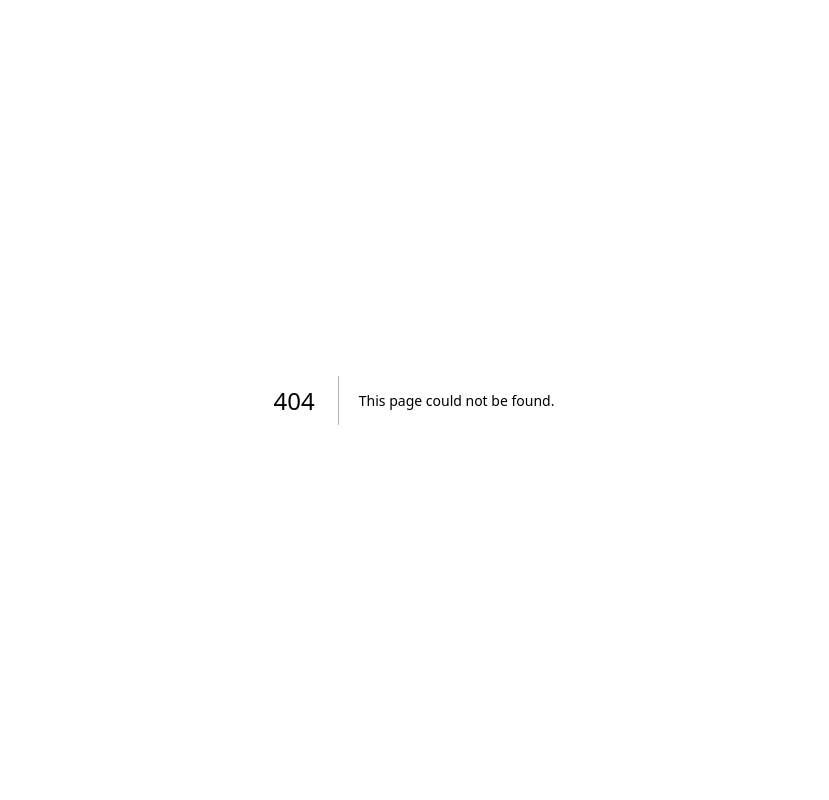
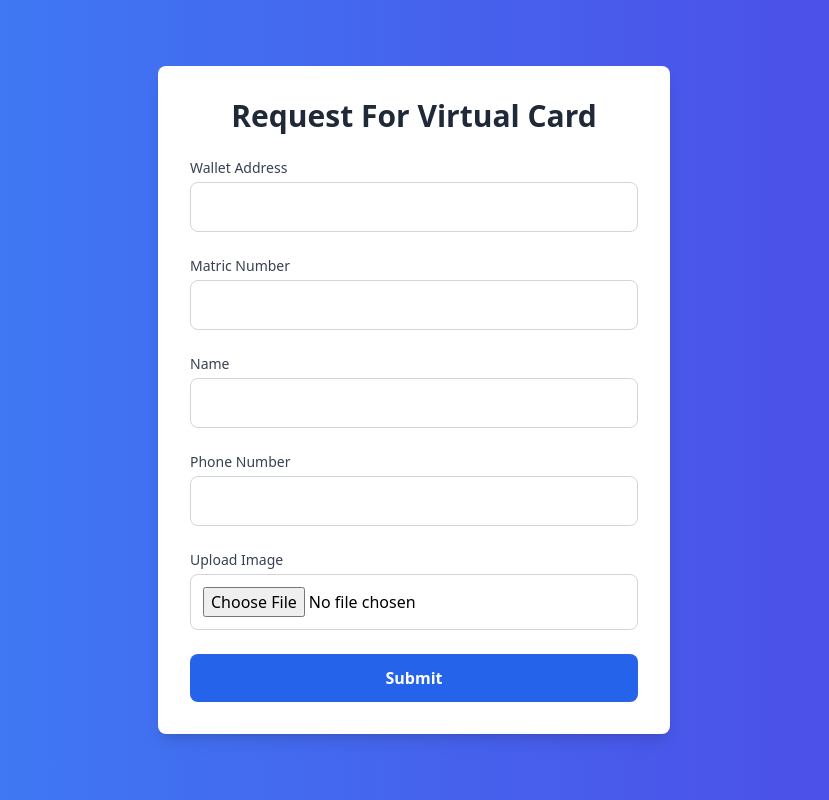
Before and after one commit to bellobambo/helloApe, a Next.js app in the folder frontend/: page /request-card in a window 1280 px wide. Before the commit this address had no page. Shown: the whole page, without its empty margins (226-1055 px from the left). Built offline with nearby package versions, Linux system fonts and the light colour scheme.

Commit message:
student id card and student data

```diff
--- a/frontend/app/card/page.js
+++ b/frontend/app/card/page.js
@@ -1,36 +1,30 @@
 "use client";
-import { useState, useEffect } from "react";
+import { useState } from "react";
 import { ethers } from "ethers";
 import TokenTransfer from "../TokenTransfer.json";
+import useStore from "../../utils/store";
+import { DiamondPlus } from "lucide-react";
 
 const tokenAddress = "0x8257241C80A0F42C01818539A603962822D4a27D";
 
 function App() {
-  const [userAddress, setUserAddress] = useState("");
   const [receiverAddress, setReceiverAddress] = useState("");
   const [amount, setAmount] = useState("");
   const [status, setStatus] = useState("");
+  const [modal, setModal] = useState(false);
+  const { formData } = useStore();
 
-  useEffect(() => {
-    const fetchAccount = async () => {
-      if (typeof window.ethereum !== "undefined") {
-        try {
-          const accounts = await window.ethereum.request({
-            method: "eth_requestAccounts",
-          });
-          setUserAddress(accounts[0]);
-        } catch (error) {
-          console.error("Error fetching accounts:", error);
+  if (!formData) {
+    return <p>No data available.</p>;
   }
-      }
+
+  const handleClick = () => {
+    setModal((prevState) => !prevState);
   };
-    fetchAccount();
-  }, []);
 
   const handleTransfer = async () => {
     if (!receiverAddress || !amount) {
       alert("Please enter a valid amount and receiver address.");
-
       return;
     }
 
@@ -55,14 +49,87 @@ function App() {
       setStatus("Transfer successful!");
     } catch (error) {
       console.error("Error transferring tokens:", error);
-      // setStatus("Transfer failed. Please check the details and try again.");
       alert("Transfer failed. Please check the details and try again.");
     }
   };
 
   return (
     <div className="min-h-screen flex items-center justify-center p-6 bg-blue-400">
-      <div className="w-full max-w-md bg-blue-100 shadow-md rounded-lg p-6">
+      <div className="flex items-center justify-center min-h-screen">
+        <div className="w-[350px] h-[500px] bg-white rounded-xl shadow-lg border border-gray-300 relative">
+          <div className="bg-blue-600 text-white rounded-t-xl p-4">
+            <div className="flex items-center justify-center space-x-2">
+              <DiamondPlus />
+
+              <div>
+                <h2 className="text-lg font-bold">UniToken</h2>
+                <p className="text-sm">Student Identification Card</p>
+              </div>
+            </div>
+          </div>
+
+          <div className="flex flex-col items-center mt-4">
+            {formData.image ? (
+              <img
+                src={
+                  typeof formData.image === "string"
+                    ? formData.image
+                    : URL.createObjectURL(formData.image) || "-"
+                }
+                alt=""
+                className="w-24 h-24 rounded-full border-4 border-blue-500 shadow-md"
+              />
+            ) : (
+              <div className="w-24 h-24 rounded-full bg-gray-200 border-4 border-blue-500 shadow-md flex items-center justify-center">
+                <span className="text-gray-400">No Image</span>
+              </div>
+            )}
+          </div>
+
+          {/* Personal Details */}
+          <div className="px-4 mt-6">
+            <p className="text-sm font-semibold">
+              <span className="block">Name:</span> {formData.name || "N/A"}
+            </p>
+            <p className="text-sm font-semibold mt-2">
+              <span className="block">Matric Number:</span>{" "}
+              {formData.matricNumber || "N/A"}
+            </p>
+            <p className="text-sm font-semibold mt-2">
+              <span className="block">Wallet Address:</span>
+              <span className="text-xs text-gray-600">
+                {formData.userAddress || "N/A"}
+              </span>
+            </p>
+            <p className="text-sm font-semibold mt-2">
+              <span className="block">Phone Number:</span>{" "}
+              {formData.phoneNumber || "N/A"}
+            </p>
+          </div>
+
+          {/* Footer */}
+          <div className="absolute bottom-0 w-full bg-gray-100 rounded-b-xl px-4 py-2">
+            <button
+              className="w-full bg-blue-600 text-white py-2 rounded-md hover:bg-blue-700 transition-all"
+              onClick={handleClick}
+            >
+              Pay
+            </button>
+          </div>
+        </div>
+      </div>
+
+      {modal && (
+        <div className="fixed inset-0 flex items-center justify-center bg-black bg-opacity-50 z-50">
+          <div className="relative w-full max-w-md bg-blue-100 shadow-md rounded-lg p-6">
+            {/* Close Icon */}
+            <button
+              className="absolute top-4 right-4 text-blue-600 hover:text-blue-800 text-lg font-bold"
+              onClick={handleClick}
+            >
+              &times;
+            </button>
+
             <h1 className="text-2xl font-semibold text-blue-800 mb-4 text-center">
               Token Transfer
             </h1>
@@ -74,9 +141,9 @@ function App() {
               </label>
               <div
                 className="bg-blue-200 text-blue-800 p-2 rounded-md text-sm truncate"
-            title={userAddress}
+                title={formData.userAddress}
               >
-            {userAddress || "Fetching your address..."}
+                {formData.userAddress || "Fetching your address..."}
               </div>
             </div>
 
@@ -120,7 +187,9 @@ function App() {
             {status && (
               <p
                 className={`mt-4 text-center font-medium ${
-              status.includes("successful") ? "text-green-600" : "text-red-600"
+                  status.includes("successful")
+                    ? "text-green-600"
+                    : "text-red-600"
                 }`}
               >
                 {status}
@@ -128,6 +197,8 @@ function App() {
             )}
           </div>
         </div>
+      )}
+    </div>
   );
 }
 
--- /dev/null
+++ b/frontend/app/request-card/page.js
@@ -0,0 +1,163 @@
+"use client";
+
+import useStore from "@/utils/store";
+import React, { useState, useEffect } from "react";
+import { useRouter } from "next/navigation";
+
+const Page = () => {
+  const router = useRouter();
+  const [formData, setFormData] = useState({
+    matricNumber: "",
+    name: "",
+    phoneNumber: "",
+    image: null,
+  });
+  const { userAddress, setUserAddress, setFormData: saveFormData } = useStore();
+
+  useEffect(() => {
+    const fetchAccount = async () => {
+      if (typeof window.ethereum !== "undefined") {
+        try {
+          const accounts = await window.ethereum.request({
+            method: "eth_requestAccounts",
+          });
+          setUserAddress(accounts[0]);
+        } catch (error) {
+          console.error("Error fetching accounts:", error);
+        }
+      }
+    };
+
+    fetchAccount();
+  }, [setUserAddress]);
+
+  const handleInputChange = (e) => {
+    const { name, value } = e.target;
+    setFormData({
+      ...formData,
+      [name]: value,
+    });
+  };
+
+  const handleImageChange = (e) => {
+    setFormData({
+      ...formData,
+      image: e.target.files[0],
+    });
+  };
+
+  const handleSubmit = (e) => {
+    e.preventDefault();
+    saveFormData({ ...formData, userAddress });
+    alert("Form submitted successfully!");
+    router.push("/card");
+  };
+
+  return (
+    <div className="min-h-screen flex items-center justify-center p-6 bg-gradient-to-r from-blue-500 to-indigo-600">
+      <div className="w-full max-w-lg p-8 bg-white rounded-lg shadow-lg">
+        <h2 className="text-3xl font-semibold text-center text-gray-800 mb-6">
+          Request For Virtual Card
+        </h2>
+
+        <form onSubmit={handleSubmit} className="space-y-6">
+          <div className="form-group">
+            <label
+              htmlFor="walletAddress"
+              className="block text-sm font-medium text-gray-700"
+            >
+              Wallet Address
+            </label>
+            <input
+              type="text"
+              value={userAddress || ""}
+              required
+              className="w-full p-3 mt-1 border border-gray-300 rounded-lg focus:outline-none focus:ring-2 focus:ring-blue-500"
+              readOnly
+            />
+          </div>
+
+          <div className="form-group">
+            <label
+              htmlFor="matricNumber"
+              className="block text-sm font-medium text-gray-700"
+            >
+              Matric Number
+            </label>
+            <input
+              type="text"
+              id="matricNumber"
+              name="matricNumber"
+              value={formData.matricNumber}
+              onChange={handleInputChange}
+              required
+              className="w-full p-3 mt-1 border border-gray-300 rounded-lg focus:outline-none focus:ring-2 focus:ring-blue-500"
+            />
+          </div>
+
+          <div className="form-group">
+            <label
+              htmlFor="name"
+              className="block text-sm font-medium text-gray-700"
+            >
+              Name
+            </label>
+            <input
+              type="text"
+              id="name"
+              name="name"
+              value={formData.name}
+              onChange={handleInputChange}
+              required
+              className="w-full p-3 mt-1 border border-gray-300 rounded-lg focus:outline-none focus:ring-2 focus:ring-blue-500"
+            />
+          </div>
+
+          <div className="form-group">
+            <label
+              htmlFor="phoneNumber"
+              className="block text-sm font-medium text-gray-700"
+            >
+              Phone Number
+            </label>
+            <input
+              type="tel"
+              id="phoneNumber"
+              name="phoneNumber"
+              value={formData.phoneNumber}
+              onChange={handleInputChange}
+              required
+              className="w-full p-3 mt-1 border border-gray-300 rounded-lg focus:outline-none focus:ring-2 focus:ring-blue-500"
+            />
+          </div>
+
+          <div className="form-group">
+            <label
+              htmlFor="image"
+              className="block text-sm font-medium text-gray-700"
+            >
+              Upload Image
+            </label>
+            <input
+              type="file"
+              id="image"
+              name="image"
+              accept="image/*"
+              onChange={handleImageChange}
+              className="w-full p-3 mt-1 border border-gray-300 rounded-lg focus:outline-none focus:ring-2 focus:ring-blue-500"
+            />
+          </div>
+
+          <button
+            type="submit"
+            className="w-full py-3 mt-4 bg-blue-600 text-white font-semibold rounded-lg hover:bg-blue-700 focus:outline-none focus:ring-2 focus:ring-blue-500"
+          >
+            Submit
+          </button>
+        </form>
+      </div>
+    </div>
+  );
+};
+
+export default Page;
--- a/frontend/package.json
+++ b/frontend/package.json
@@ -31,7 +31,8 @@
     "next": "15.1.0",
     "react": "^18.3.1",
     "react-dom": "^18.3.1",
-    "tailwind-merge": "^2.5.5"
+    "tailwind-merge": "^2.5.5",
+    "zustand": "^5.0.2"
   },
   "devDependencies": {
     "postcss": "^8",
--- /dev/null
+++ b/frontend/utils/store.js
@@ -0,0 +1,19 @@
+import { create } from "zustand";
+import { persist } from "zustand/middleware";
+
+const useStore = create(
+  persist(
+    (set) => ({
+      userAddress: "",
+      formData: null,
+      setUserAddress: (address) => set(() => ({ userAddress: address })),
+      setFormData: (data) => set(() => ({ formData: data })),
+    }),
+    {
+      name: "user-store",
+      getStorage: () => localStorage,
+    }
+  )
+);
+
+export default useStore;
```
Also changed, not shown: 2 other files (tests, documents, lock files or other folders). Lines whose indentation alone changed are shown as unchanged.
